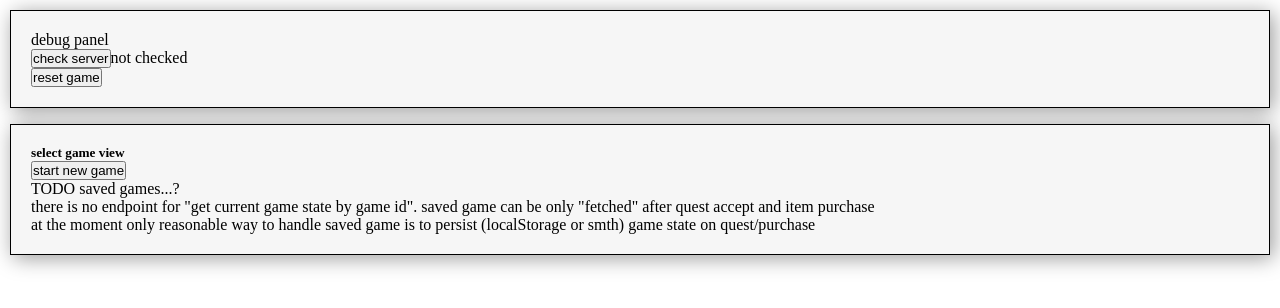
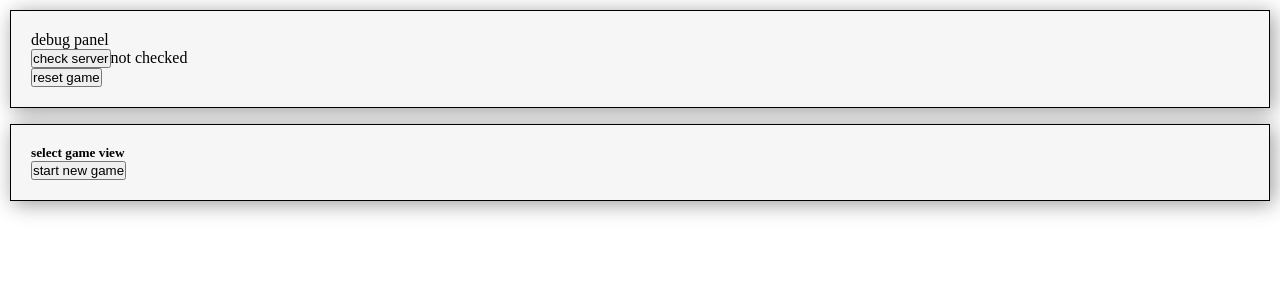
Before and after one commit to walfram/dragons, a React (Vite) app in the folder dragons-frontend/: page / in a window 1280 px wide. Shown: the top 308 px of the page. Built offline with nearby package versions, Linux system fonts and the light colour scheme.

Commit message:
removed saved games todo

```diff
--- a/dragons-frontend/src/views/SelectGameView.tsx
+++ b/dragons-frontend/src/views/SelectGameView.tsx
@@ -9,11 +9,11 @@ export default function SelectGameView() {
         <NewGameButton />
       </div>
 
-      <div>
-        <p>TODO saved games...?</p>
-        <p>there is no endpoint for "get current game state by game id". saved game can be only "fetched" after quest accept and item purchase</p>
-        <p>at the moment only reasonable way to handle saved game is to persist (localStorage or smth) game state on quest/purchase</p>
-      </div>
+      {/*<div>*/}
+      {/*  <p>TODO saved games...?</p>*/}
+      {/*  <p>there is no endpoint for "get current game state by game id". saved game can be only "fetched" after quest accept and item purchase</p>*/}
+      {/*  <p>at the moment only reasonable way to handle saved game is to persist (localStorage or smth) game state on quest/purchase</p>*/}
+      {/*</div>*/}
 
     </section>
   );
```
